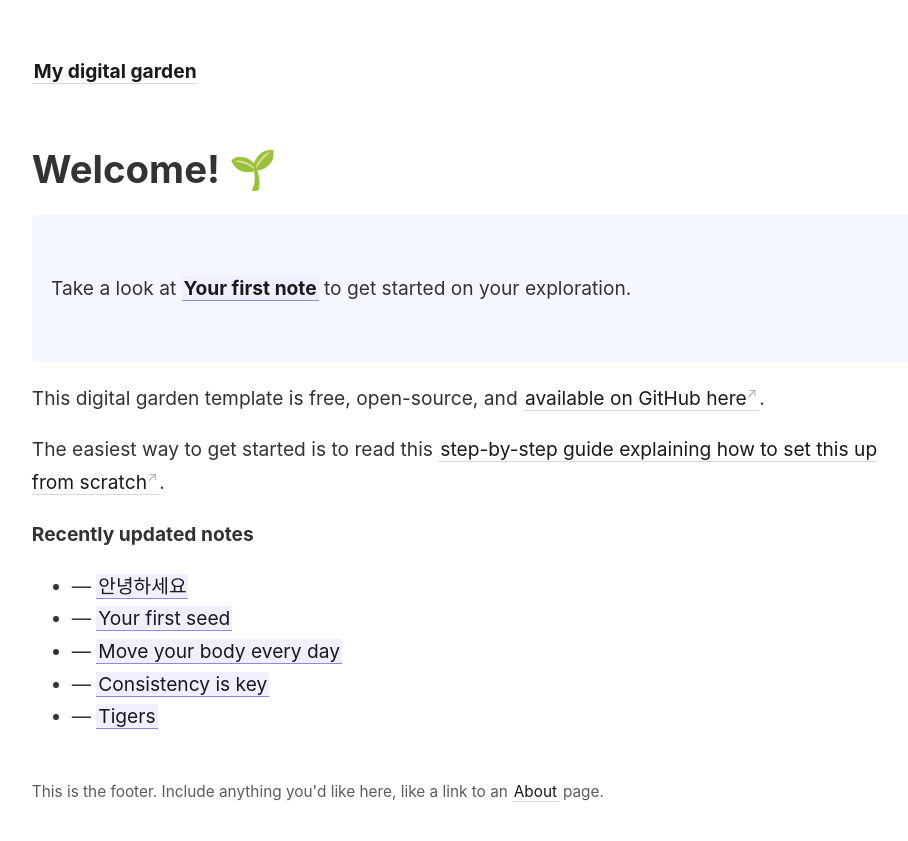
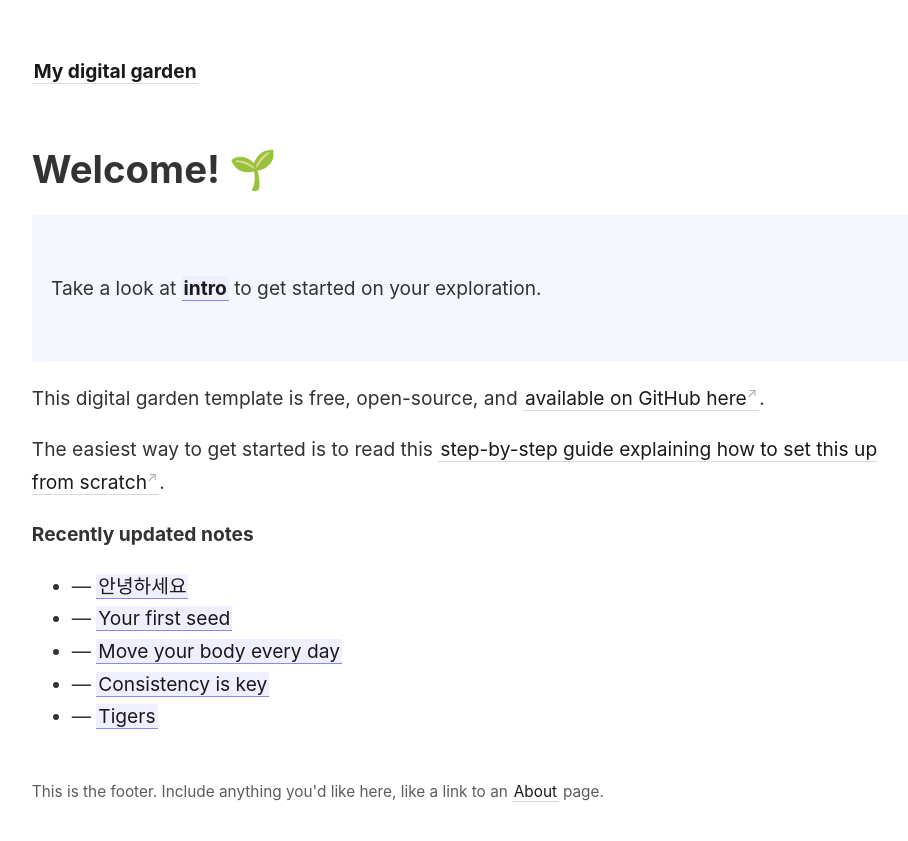
Before and after one commit to donggyun112/note, a Jekyll site: the page built from _pages/index.md, in a window 1280 px wide. Shown: the top 841 px of the page, without its empty margins (45-953 px from the left). Built offline with Jekyll 4.4.1, drawn with Linux system fonts in a browser that asks for light colours.

Commit message:
create intro mainfile

```diff
--- a/_pages/index.md
+++ b/_pages/index.md
@@ -8,7 +8,7 @@
 # Welcome! 🌱
 
 <p style="padding: 3em 1em; background: #f5f7ff; border-radius: 4px;">
-  Take a look at <span style="font-weight: bold">[[Your first note]]</span> to get started on your exploration.
+  Take a look at <span style="font-weight: bold">[[intro]]</span> to get started on your exploration.
 </p>
 
 This digital garden template is free, open-source, and [available on GitHub here](https://github.com/maximevaillancourt/digital-garden-jekyll-template).
```
Also changed, not shown: _notes/Introduction.md (added, +3 -0 lines).
